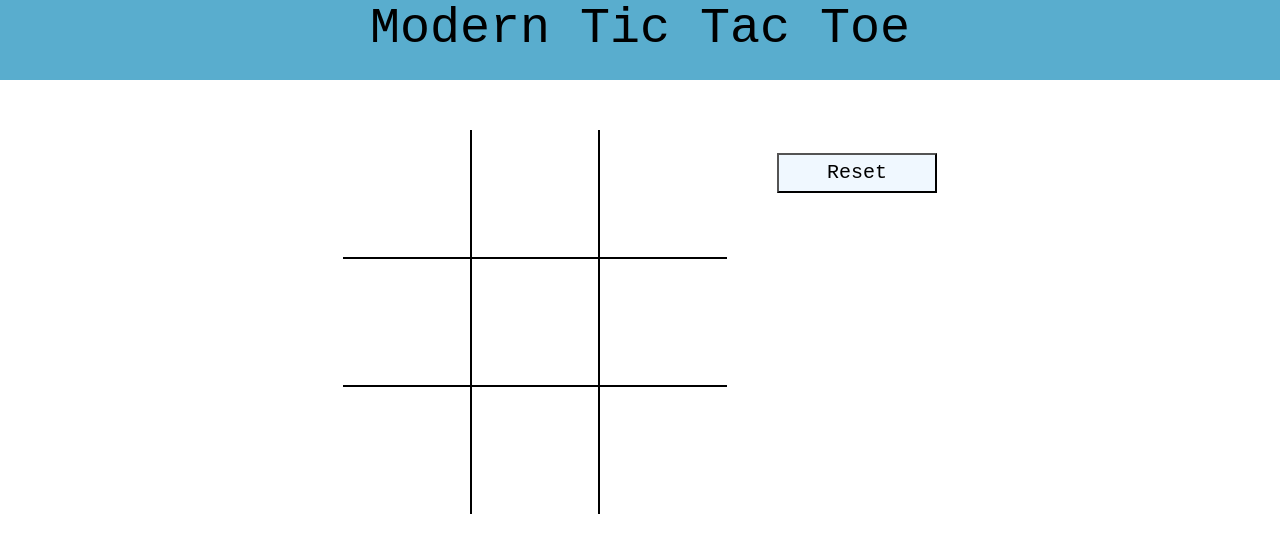
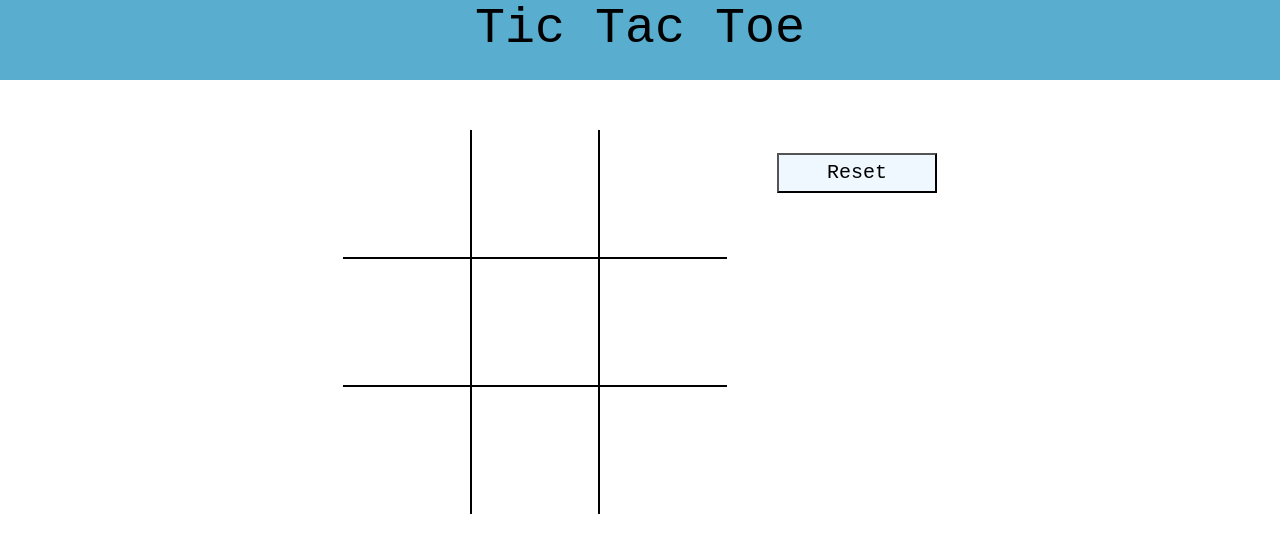
Before and after one commit to Ankush0111/Tic_Tac_Toe, a plain HTML site: page index.html in a window 1280 px wide. Drawn offline with Linux system fonts and the light colour scheme.

Commit message:
Update index.html

```diff
--- a/index.html
+++ b/index.html
@@ -8,7 +8,7 @@
   </head>
   <body>
     <nav>
-      <div class="navi">Modern Tic Tac Toe</div>
+      <div class="navi">Tic Tac Toe</div>
     </nav>
     <main>
       <section class="mid">
```
